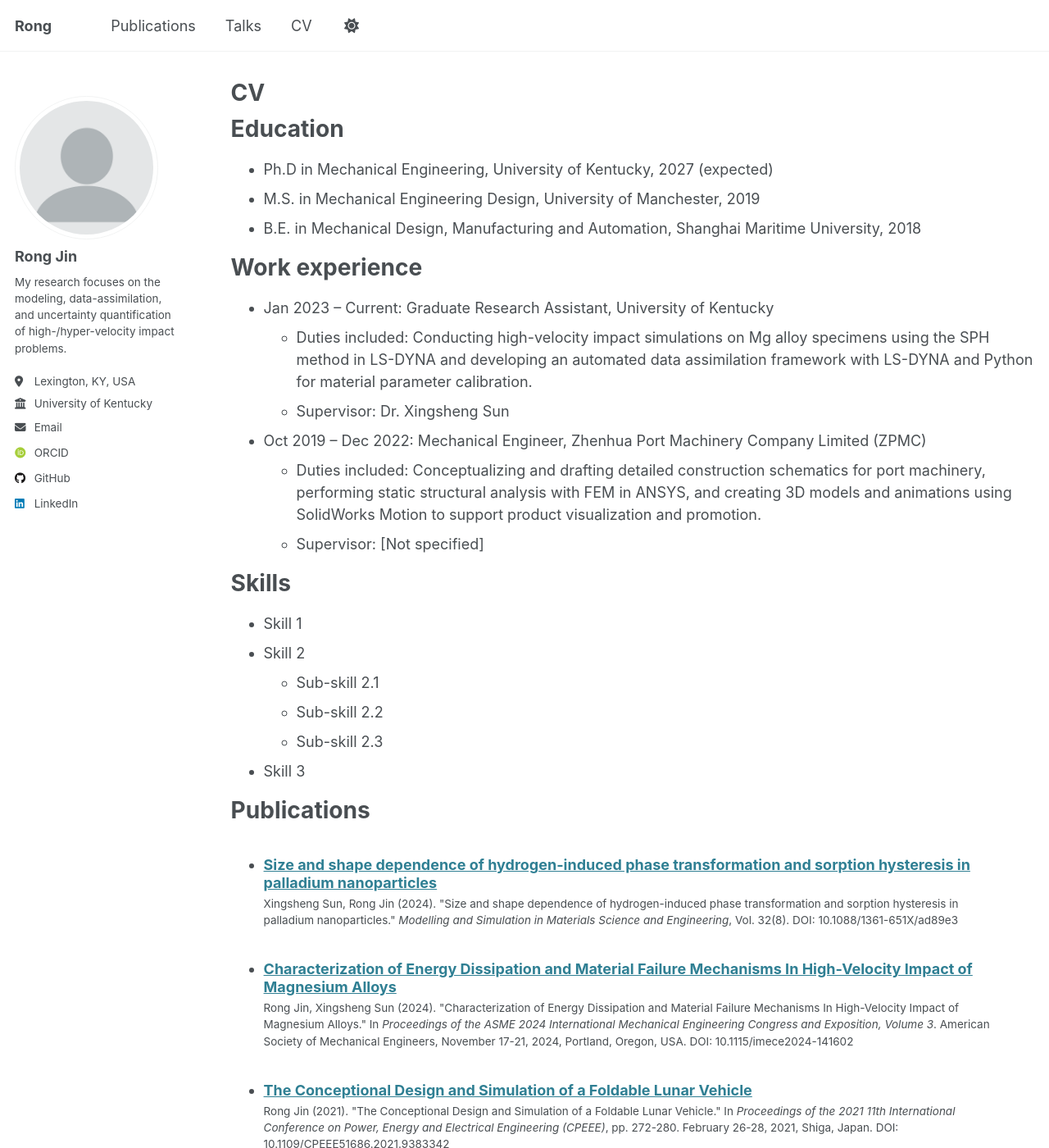
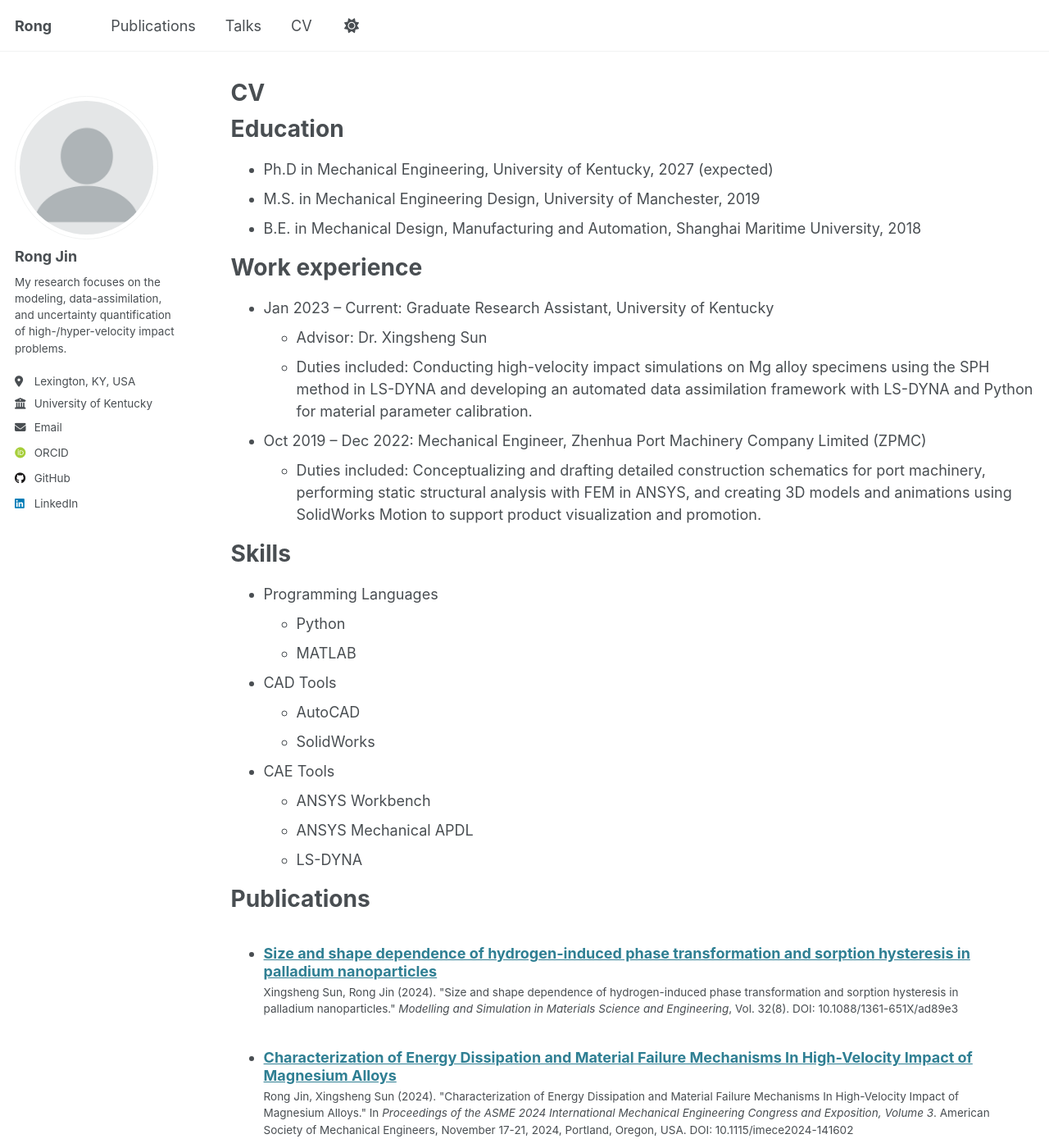
Before and after one commit to rong-jin/rong-jin.github.io, a Jekyll site: the page built from _pages/cv.md, in a window 1280 px wide and 1400 px high. Shown: the whole window at 82% size. Built offline with Jekyll 4.4.1, drawn with Linux system fonts in a browser that asks for light colours; some web fonts are replaced; some of the changed text lies outside the part shown.

Commit message:
Update cv.md

```diff
--- a/_pages/cv.md
+++ b/_pages/cv.md
@@ -18,21 +18,26 @@ Education
 Work experience
 ======
 * Jan 2023 – Current: Graduate Research Assistant, University of Kentucky
+  * Advisor: Dr. Xingsheng Sun
   * Duties included: Conducting high-velocity impact simulations on Mg alloy specimens using the SPH method in LS-DYNA and developing an automated data assimilation framework with LS-DYNA and Python for material parameter calibration.
-  * Supervisor: Dr. Xingsheng Sun
+
 
 * Oct 2019 – Dec 2022: Mechanical Engineer, Zhenhua Port Machinery Company Limited (ZPMC)
   * Duties included: Conceptualizing and drafting detailed construction schematics for port machinery, performing static structural analysis with FEM in ANSYS, and creating 3D models and animations using SolidWorks Motion to support product visualization and promotion.
-  * Supervisor: [Not specified]
+
 
 Skills
 ======
-* Skill 1
-* Skill 2
-  * Sub-skill 2.1
-  * Sub-skill 2.2
-  * Sub-skill 2.3
-* Skill 3
+* Programming Languages
+  * Python
+  * MATLAB
+* CAD Tools
+  * AutoCAD
+  * SolidWorks
+* CAE Tools
+  * ANSYS Workbench
+  * ANSYS Mechanical APDL
+  * LS-DYNA
 
 Publications
 ======
@@ -46,7 +51,7 @@ Talks
     {% include archive-single-talk-cv.html  %}
   {% endfor %}</ul>
 
-Teaching
+<!--Teaching
 ======
   <ul>{% for post in site.teaching reversed %}
     {% include archive-single-cv.html %}
@@ -54,4 +59,4 @@ Teaching
 
 Service and leadership
 ======
-* Currently signed in to 43 different slack teams
+* Currently signed in to 43 different slack teams-->
```
